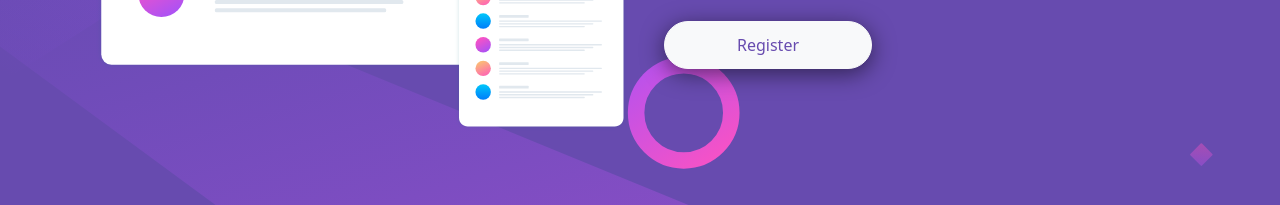
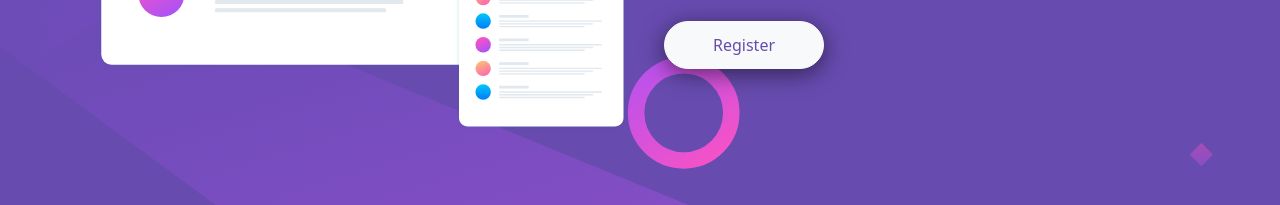
Before and after one commit to zeerobit/huddle-landing-page, a plain HTML site: page index.html in a window 1280 px wide. Shown: the part 434-639 px from the top of the page. Drawn offline with nearby package versions, Linux system fonts and the light colour scheme.

Commit message:
added links and adjusted padding size for button on large screen

```diff
--- a/index.html
+++ b/index.html
@@ -32,7 +32,7 @@
         <div class="col text-white text-center text-lg-start">
           <h1 class="pb-3">Build The Community Your Fans Will Love</h1>
           <p class="mb-4">Huddle re-imagines the way we build communities. You have a voice, but so does your audience. Create connections with your users as you engage in genuine discussion.</p>
-          <button class="btn btn-light rounded-pill">Register</button>
+          <button class="btn btn-light px-lg-5 rounded-pill">Register</button>
         </div>
       </div>
 
```
Also changed, not shown: 1 other file.
